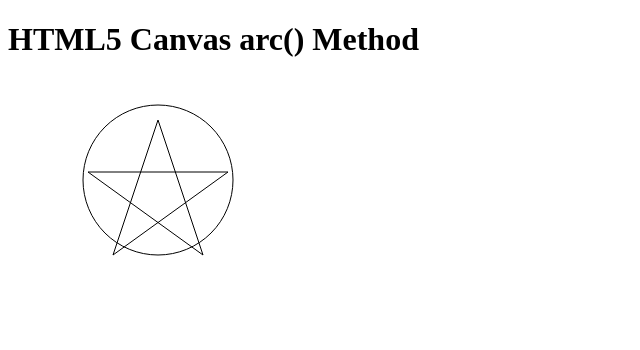
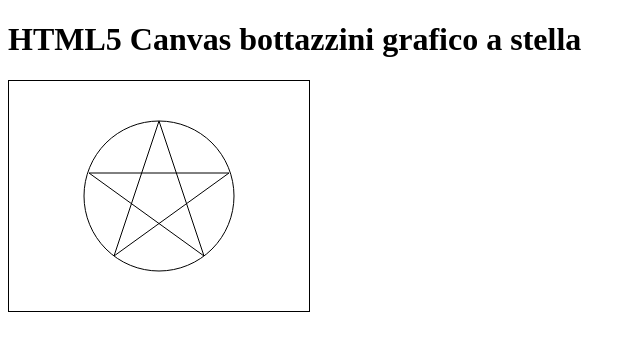
Before and after one commit to BottazziniLuca/tps_seconda4E, a plain HTML site: page grafico.html in a window 1280 px wide. Shown: the whole page, without its empty margins (0-640 px from the left). Drawn offline with Linux system fonts and the light colour scheme.

Commit message:
Update grafico.html

```diff
--- a/grafico.html
+++ b/grafico.html
@@ -1,9 +1,9 @@
 <!DOCTYPE html>
 <html>
 <body>
-<h1>HTML5 Canvas arc() Method</h1>
+<h1>HTML5 Canvas bottazzini grafico a stella</h1>
 
-<canvas id="myCanvas" width="300" height="200">
+<canvas id="myCanvas" width="300" height="230" style="border: 1px solid black;">
 Sorry, your browser does not support canvas.
 </canvas>
 
@@ -12,7 +12,7 @@ const canvas = document.getElementById("myCanvas");
 const ctx = canvas.getContext("2d");
 
 ctx.beginPath();
-ctx.arc(150,100,75,0,2*Math.PI);
+ctx.arc(150,115,75,0,2*Math.PI);
 ctx.stroke();
 ctx.beginPath();
 
```
